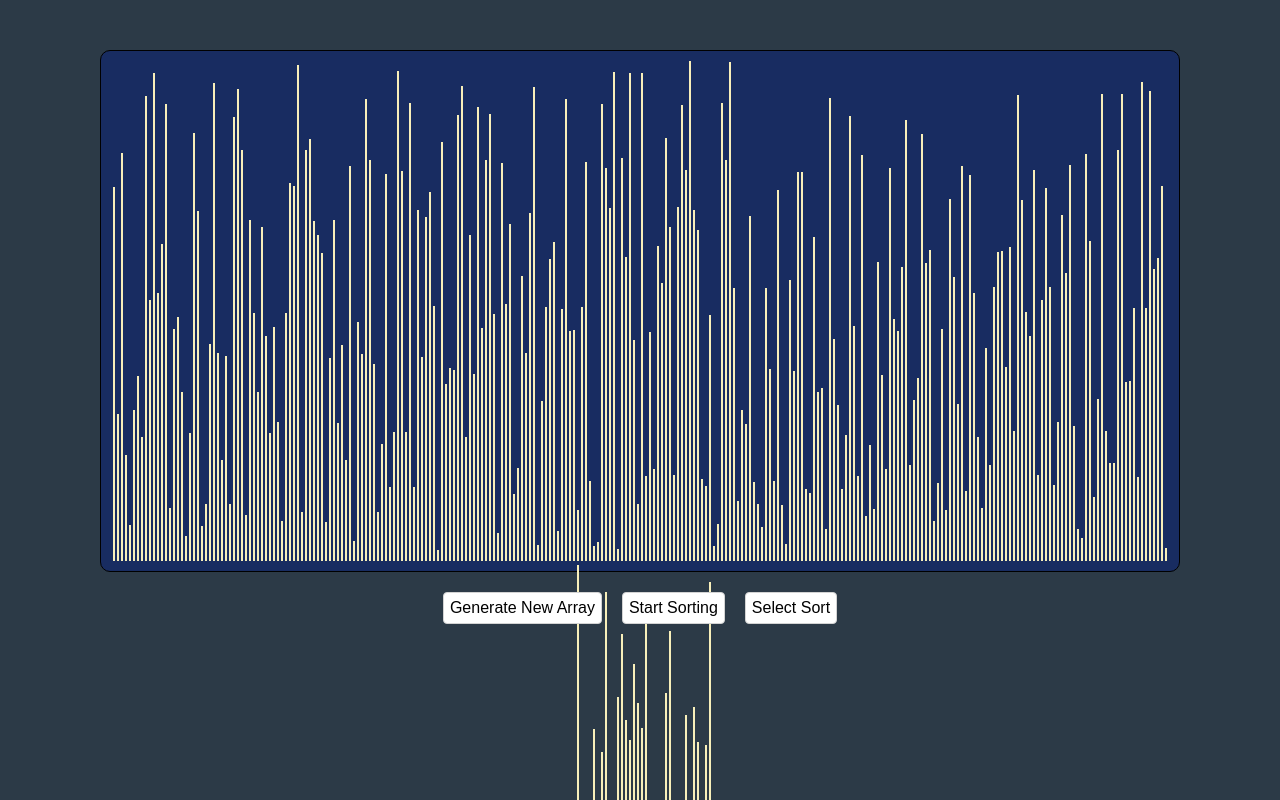
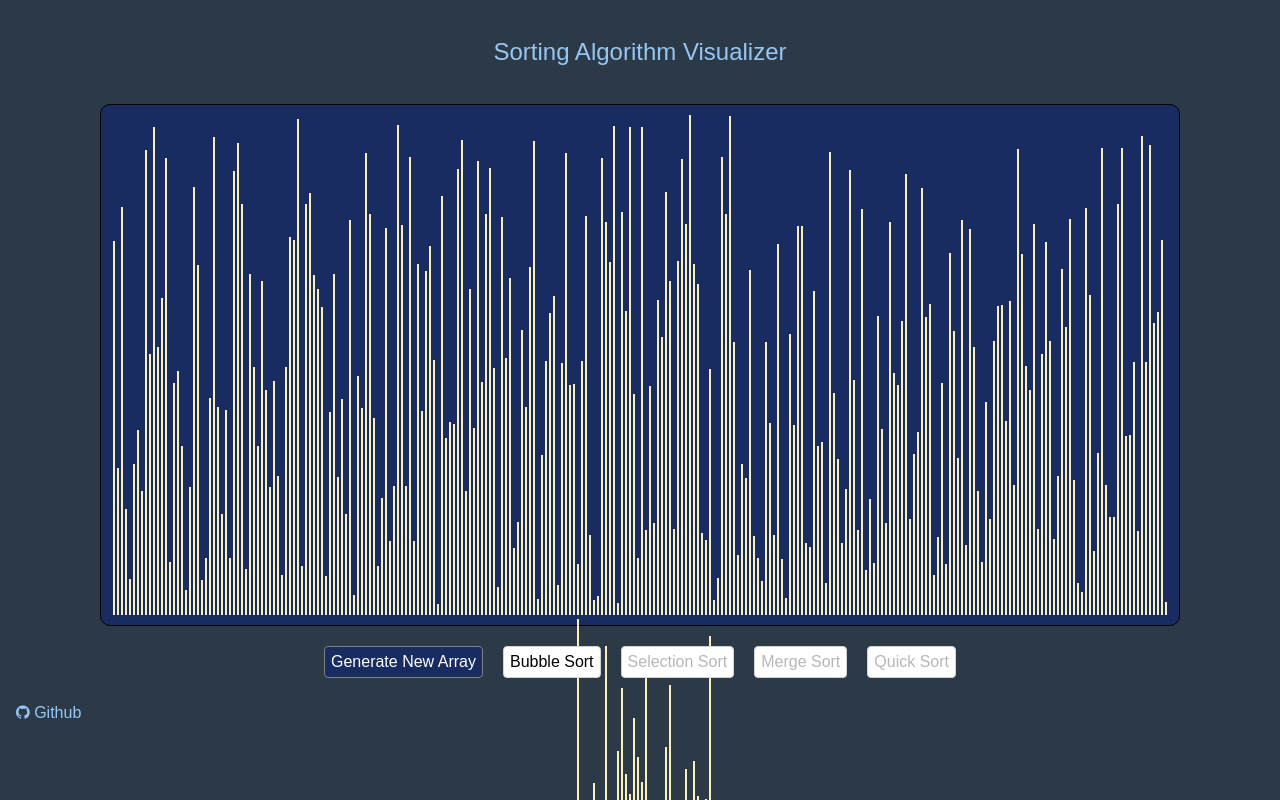
Before and after one commit to nvkex/sorting-algorithm-visualizer, a React (Create React App) app: page / in a window 1280 px wide. Shown: the top 800 px of the page. Built offline with nearby package versions, Linux system fonts and the light colour scheme.

Commit message:
updated UI

```diff
--- a/src/SortingVisualizer/Components/ControlPanel/ControlPanel.css
+++ b/src/SortingVisualizer/Components/ControlPanel/ControlPanel.css
@@ -1,7 +1,7 @@
 .control-panel{
     margin:20px 0;
 }
-.control-panel button{
+.gen-arr-btn, .control-panel button{
     font-size: medium;
     margin: 0 10px;
     background-color: white;
@@ -14,5 +14,15 @@
 }
 
 .control-panel button:hover{
-    background-color: rgb(250, 250, 250);
+    background-color: rgb(240, 240, 240);
 }
+
+.gen-arr-btn{
+    border:1px solid grey !important;
+    background-color:#182C61 !important;
+    color:white
+}
+
+.gen-arr-btn:hover{
+    background-color:#101e44 !important;
+}
--- a/src/SortingVisualizer/Components/ControlPanel/ControlPanel.js
+++ b/src/SortingVisualizer/Components/ControlPanel/ControlPanel.js
@@ -1,4 +1,4 @@
-import React, { Components } from 'react';
+import React from 'react';
 import './ControlPanel.css';
 
 class ControlPanel extends React.Component {
@@ -7,9 +7,11 @@ class ControlPanel extends React.Component {
 
         return (
             <div className="control-panel">
-                <button onClick = {this.props.generateArr}>Generate New Array</button>
-                <button onClick = {this.props.sort}>Start Sorting</button>
-                <button>Select Sort</button>
+                <button className = "gen-arr-btn" onClick = {this.props.generateArr}>Generate New Array</button>
+                <button onClick = {this.props.sort}>Bubble Sort</button>
+                <button disabled>Selection Sort</button>
+                <button disabled>Merge Sort</button>
+                <button disabled>Quick Sort</button>
             </div>
         );
     }
--- /dev/null
+++ b/src/SortingVisualizer/Components/NavigationBar/NavigationBar.css
@@ -0,0 +1,18 @@
+.navbar{
+    margin:30px 0;
+}
+.navbar button{
+    transition: 0.5s;
+    padding: 8px;
+    font-size:x-large;
+    background-color: inherit;
+    color:#95c7f5;
+    outline:none;
+    border: none;
+    border-radius:4px;
+    cursor:pointer;
+}
+
+.navbar button:hover{
+    background-color:#151c22;
+}
--- /dev/null
+++ b/src/SortingVisualizer/Components/NavigationBar/NavigationBar.js
@@ -0,0 +1,17 @@
+import React from 'react';
+import './NavigationBar.css';
+
+class NavigationBar extends React.Component {
+
+    render() {
+
+        return (
+            <div className="navbar">
+                <button>Sorting Algorithm Visualizer</button>
+            </div>
+        );
+    }
+}
+
+
+export default NavigationBar;
--- a/src/SortingVisualizer/SortingVisualizer.css
+++ b/src/SortingVisualizer/SortingVisualizer.css
@@ -1,3 +1,5 @@
+@import url("https://stackpath.bootstrapcdn.com/font-awesome/4.7.0/css/font-awesome.min.css");
+
 .array-bar{
     width: 2px;
     background-color:#F8EFBA;
@@ -10,7 +12,30 @@
     background-color:#182C61;
     padding:10px;
     height: 500px;
-    margin: 50px 100px auto;
+    margin: 10px 100px auto;
     border:1px solid black;
     border-radius: 10px;
 }
+
+footer button{
+    font-size: medium;
+    color:#95c7f5;
+    float:left;
+    margin-left:10px;
+    transition: 0.5s;
+    padding: 6px;
+    background-color: inherit;
+    outline:none;
+    border: none;
+    border-radius:4px;
+    cursor:pointer;
+}
+
+footer button a{
+    text-decoration: none;
+    color:#95c7f5;
+}
+
+footer button:hover{
+    background-color:#151c22;
+}
--- a/src/SortingVisualizer/SortingVisualizer.js
+++ b/src/SortingVisualizer/SortingVisualizer.js
@@ -1,7 +1,8 @@
-import React, { Components } from 'react';
+import React from 'react';
 import './SortingVisualizer.css';
-import * as sortingAlgorithms from './sortingAlgorithms/sortingAlgorithms'
-import ControlPanel from './Components/ControlPanel/ControlPanel'
+import * as sortingAlgorithms from './sortingAlgorithms/sortingAlgorithms';
+import ControlPanel from './Components/ControlPanel/ControlPanel';
+import NavigationBar from './Components/NavigationBar/NavigationBar';
 
 class SortingVisualizer extends React.Component {
 
@@ -41,7 +42,7 @@ class SortingVisualizer extends React.Component {
                 let temp = bars[animations[i][0]].style.height;
                 bars[animations[i][0]].style.height = bars[animations[i][1]].style.height;
                 bars[animations[i][1]].style.height = temp;
-            }, i * 0.5);
+            }, i * 0.4);
 
             // setTimeout(() => {
             //     bars[animations[i][0]].style.backgroundColor = 'blue';
@@ -55,6 +56,7 @@ class SortingVisualizer extends React.Component {
 
         return (
             <div>
+                <NavigationBar/>
                 <div className="array-container">
                     {
                         array.map((value, idx) => {
@@ -63,6 +65,9 @@ class SortingVisualizer extends React.Component {
                     }
                 </div>
                 <ControlPanel generateArr = {() => this.resetArray()} sort = {() => this.bubbleSort()}/>
+                <footer>
+                <a href = "https://github.com/nvkex/sorting-algorithm-visualizer"><button><i class="fa fa-github" aria-hidden="true"></i> Github </button></a>
+                </footer>
             </div>
         );
     }
```
